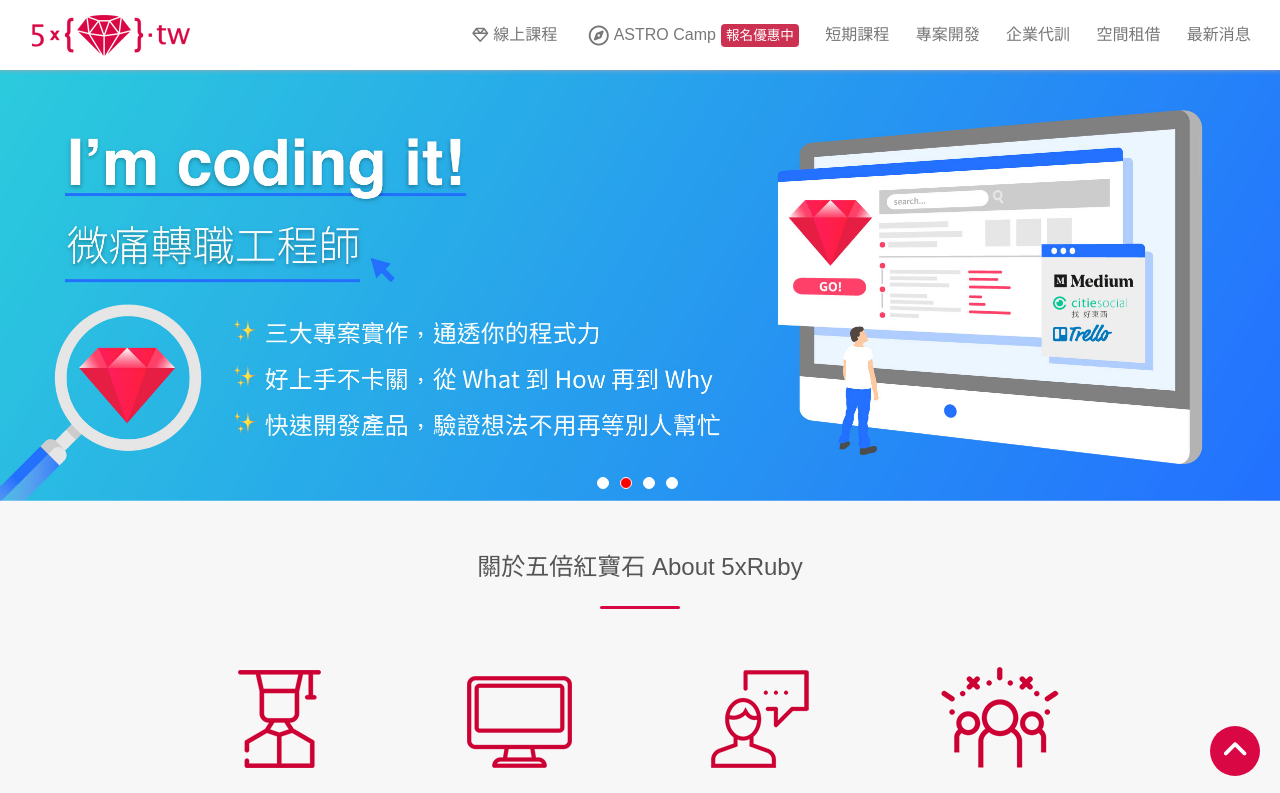
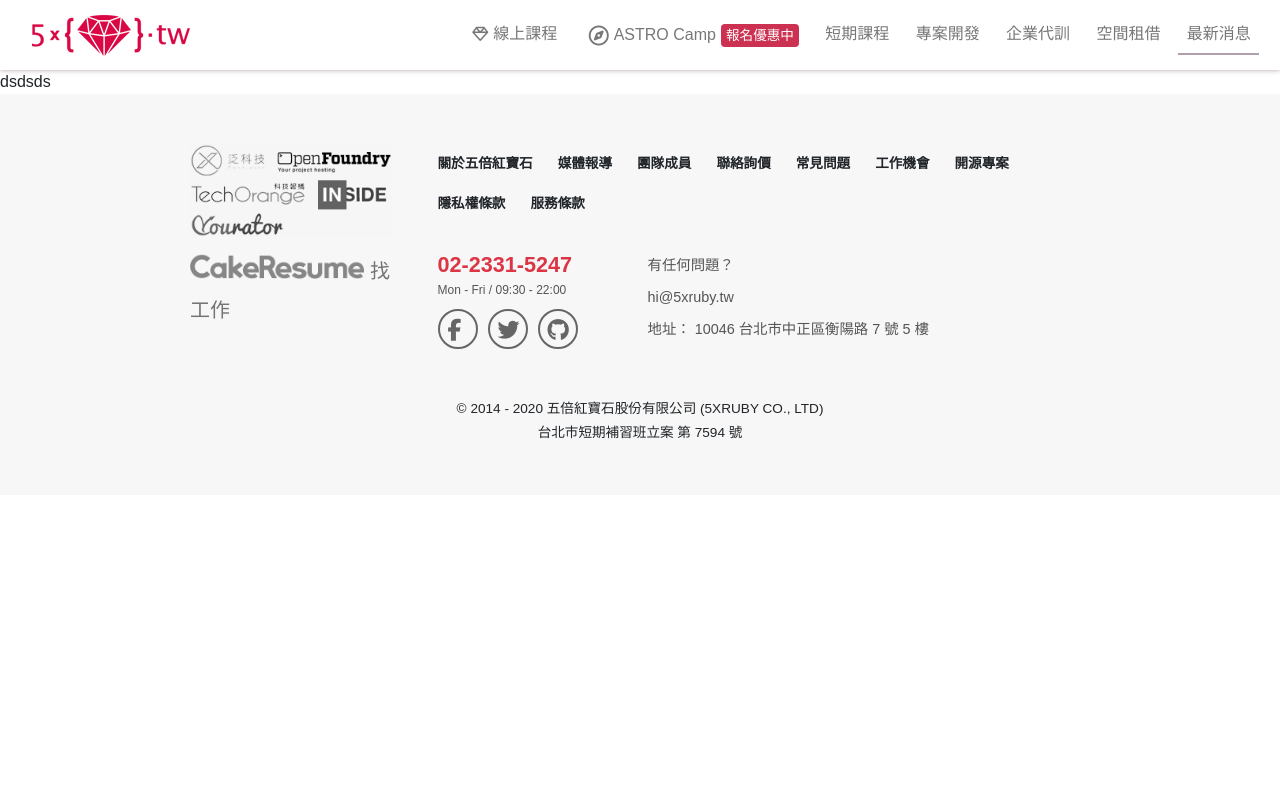
Before and after one commit to lucifiel0121/5xtraining-frontend-program, a React (Create React App) app: page /posts in a window 1280 px wide. Shown: the top 793 px of the page. Built offline with nearby package versions, Linux system fonts and the light colour scheme.

Commit message:
add 步驟10: 加入 React-Router

```diff
--- a/package.json
+++ b/package.json
@@ -9,6 +9,7 @@
     "node-sass": "^4.13.1",
     "react": "^16.12.0",
     "react-dom": "^16.12.0",
+    "react-router-dom": "^5.1.2",
     "react-scripts": "3.3.1"
   },
   "scripts": {
--- a/public/styles/custom-reset.css
+++ b/public/styles/custom-reset.css
@@ -17,3 +17,10 @@ button:active {
 button:focus {
   outline: 0;
 }
+
+a {
+  text-decoration: none;
+}
+a:hover {
+  text-decoration: none;
+}
--- a/src/components/App.js
+++ b/src/components/App.js
@@ -2,15 +2,67 @@ import React from 'react';
 import Header from './header/Header';
 import Footer from './footer/Footer';
 import Main from './main/Main';
-
+import Contacts from './contacts/Contacts';
+import Posts from './posts/Posts';
+import { BrowserRouter as Router, Switch, Route } from 'react-router-dom';
 export default class App extends React.Component {
   render() {
     return (
-      <>
+      <Router>
         <Header />
-        <Main />
+        <Switch>
+          <Route path="/class">
+            <ClassComponent />
+          </Route>
+          <Route path="/camp">
+            <Camp />
+          </Route>
+          <Route path="/talks">
+            <Talks />
+          </Route>
+          <Route path="/project">
+            <Project />
+          </Route>
+          <Route path="/training">
+            <Training />
+          </Route>
+          <Route path="/space">
+            <Space />
+          </Route>
+          <Route path="/posts">
+            <Posts />
+          </Route>
+          <Route path="/contacts">
+            <Contacts />
+          </Route>
+          <Route path="">
+            <Main />
+          </Route>
+        </Switch>
         <Footer />
-      </>
+      </Router>
     );
   }
 }
+
+function ClassComponent() {
+  return <h2 style={{ marginTop: 70, height: `80vh` }}>Class</h2>;
+}
+
+function Camp() {
+  return <h2 style={{ marginTop: 70, height: `80vh` }}>Camp</h2>;
+}
+
+function Talks() {
+  return <h2 style={{ marginTop: 70, height: `80vh` }}>Talks</h2>;
+}
+
+function Project() {
+  return <h2 style={{ marginTop: 70, height: `80vh` }}>Project</h2>;
+}
+function Training() {
+  return <h2 style={{ marginTop: 70, height: `80vh` }}>Training</h2>;
+}
+function Space() {
+  return <h2 style={{ marginTop: 70, height: `80vh` }}>Space</h2>;
+}
--- a/src/components/contacts/Contacts.js
+++ b/src/components/contacts/Contacts.js
@@ -2,6 +2,6 @@ import React, { Component } from 'react';
 import './contacts.scss';
 export default class Contacts extends Component {
   render() {
-    return <div></div>;
+    return <div className="contacts-container">hello</div>;
   }
 }
--- a/src/components/contacts/contacts.scss
+++ b/src/components/contacts/contacts.scss
@@ -0,0 +1,5 @@
+.contacts-container {
+  overflow: hidden;
+  position: relative;
+  margin-top: 70px;
+}
--- a/src/components/header/header.js
+++ b/src/components/header/header.js
@@ -1,5 +1,6 @@
 import React, { Component } from 'react';
 import './header.scss';
+import { NavLink } from 'react-router-dom';
 
 export default class Header extends Component {
   /*   constructor(props) {
@@ -28,33 +29,51 @@ export default class Header extends Component {
       /*  <header className="navbar-actived"> */
       <header className={navToggle ? 'navbar-actived' : ''}>
         <div className="logo-link">
+          <NavLink to="/">
             <img src={`${process.env.PUBLIC_URL}/assets/images/logo.png`} alt="logo" />
+          </NavLink>
         </div>
 
         <div className="navbar">
+          <NavLink to="/class" activeClassName="navbar__items_selected">
             <li className="navbar__items">
               <i className="far fa-gem"></i>
               <p>線上課程</p>
             </li>
+          </NavLink>
+          <NavLink to="/camp" activeClassName="navbar__items_selected">
             <li className="navbar__items navbar__items_fake-tag">
               <i className="far fa-compass fa-lg"></i>
               <p>ASTRO Camp</p>
             </li>
+          </NavLink>
+          <NavLink to="/talks" activeClassName="navbar__items_selected">
             <li className="navbar__items">
               <p>短期課程</p>
             </li>
+          </NavLink>
+          <NavLink to="/project" activeClassName="navbar__items_selected">
             <li className="navbar__items">
               <p>專案開發</p>
             </li>
+          </NavLink>
+          <NavLink to="/training" activeClassName="navbar__items_selected">
+            {' '}
             <li className="navbar__items">
               <p>企業代訓</p>
             </li>
+          </NavLink>
+          <NavLink to="/space" activeClassName="navbar__items_selected">
+            {' '}
             <li className="navbar__items">
               <p>空間租借</p>
             </li>
+          </NavLink>
+          <NavLink to="/posts" activeClassName="navbar__items_selected">
             <li className="navbar__items">
               <p>最新消息</p>
             </li>
+          </NavLink>
         </div>
         <button className="nav-toggler" onClick={this.handleNavClick}>
           <i className="icon-bar"></i>
--- a/src/components/header/header.scss
+++ b/src/components/header/header.scss
@@ -23,11 +23,11 @@ header {
 .logo-link img {
   width: 100%;
   padding: 0 1rem;
+  cursor: pointer;
 }
 
 .navbar {
   display: flex;
-  color: #777;
   font-size: 1rem;
   line-height: 1.2;
   white-space: nowrap;
@@ -43,6 +43,7 @@ header {
   padding: 0.825rem;
   text-align: center;
   cursor: pointer;
+  color: #777;
   & > i {
     margin: 0 5px;
   }
@@ -51,6 +52,18 @@ header {
   }
   p {
     margin: 0;
+  }
+  &_selected {
+    position: relative;
+    &::after {
+      position: absolute;
+      content: '';
+      bottom: 5px;
+      left: 5%;
+      height: 2px;
+      width: 90%;
+      border-bottom: 2px solid #b0a0ad;
+    }
   }
 }
 
--- a/src/components/posts/Posts.js
+++ b/src/components/posts/Posts.js
@@ -2,6 +2,6 @@ import React, { Component } from 'react';
 import './posts.scss';
 export default class Posts extends Component {
   render() {
-    return <div></div>;
+    return <div className="posts-container">dsdsds</div>;
   }
 }
--- a/src/components/posts/posts.scss
+++ b/src/components/posts/posts.scss
@@ -0,0 +1,5 @@
+.posts-container {
+  overflow: hidden;
+  position: relative;
+  margin-top: 70px;
+}
```
Also changed, not shown: 2 other files (tests, documents, lock files or other folders). Lines whose indentation alone changed are shown as unchanged.
